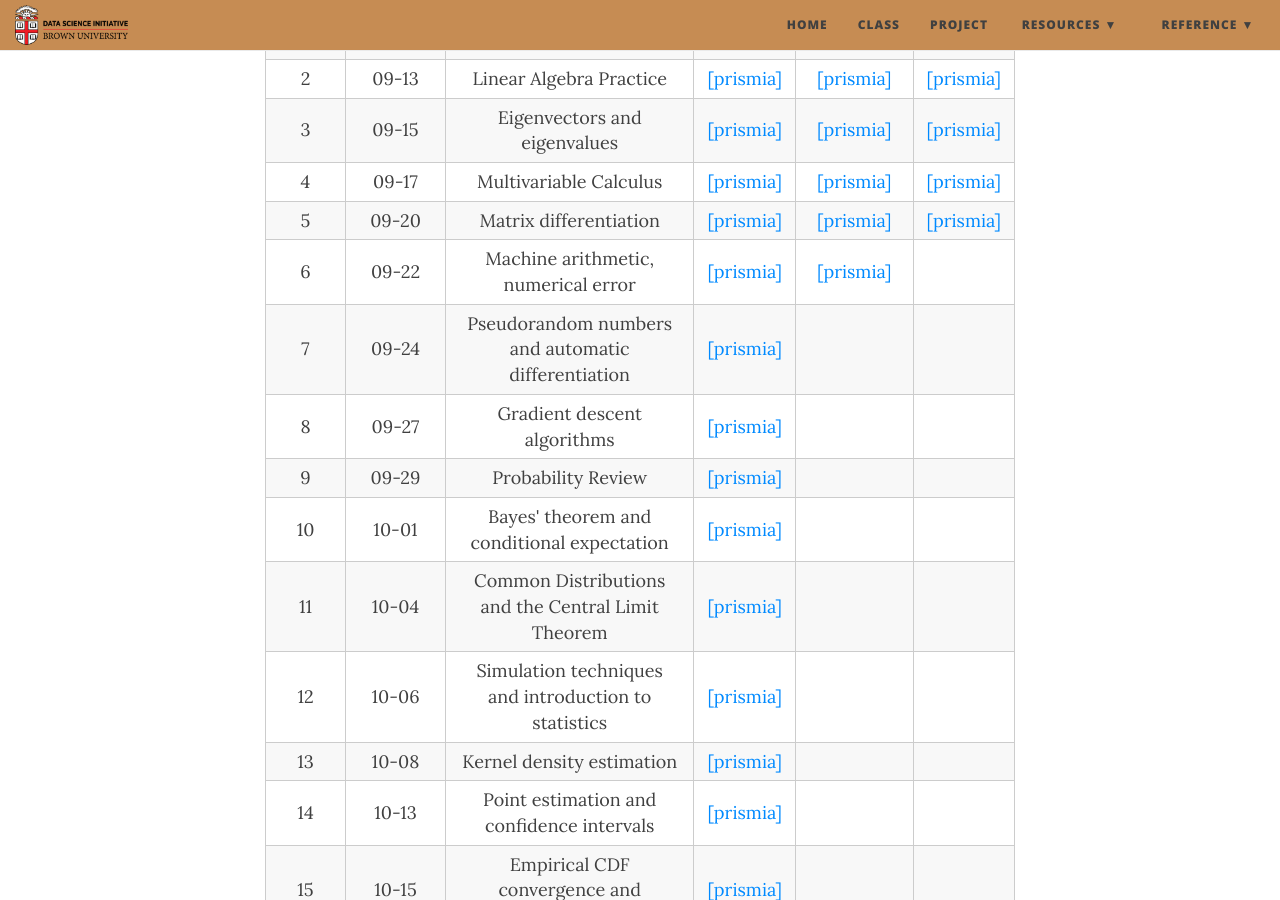
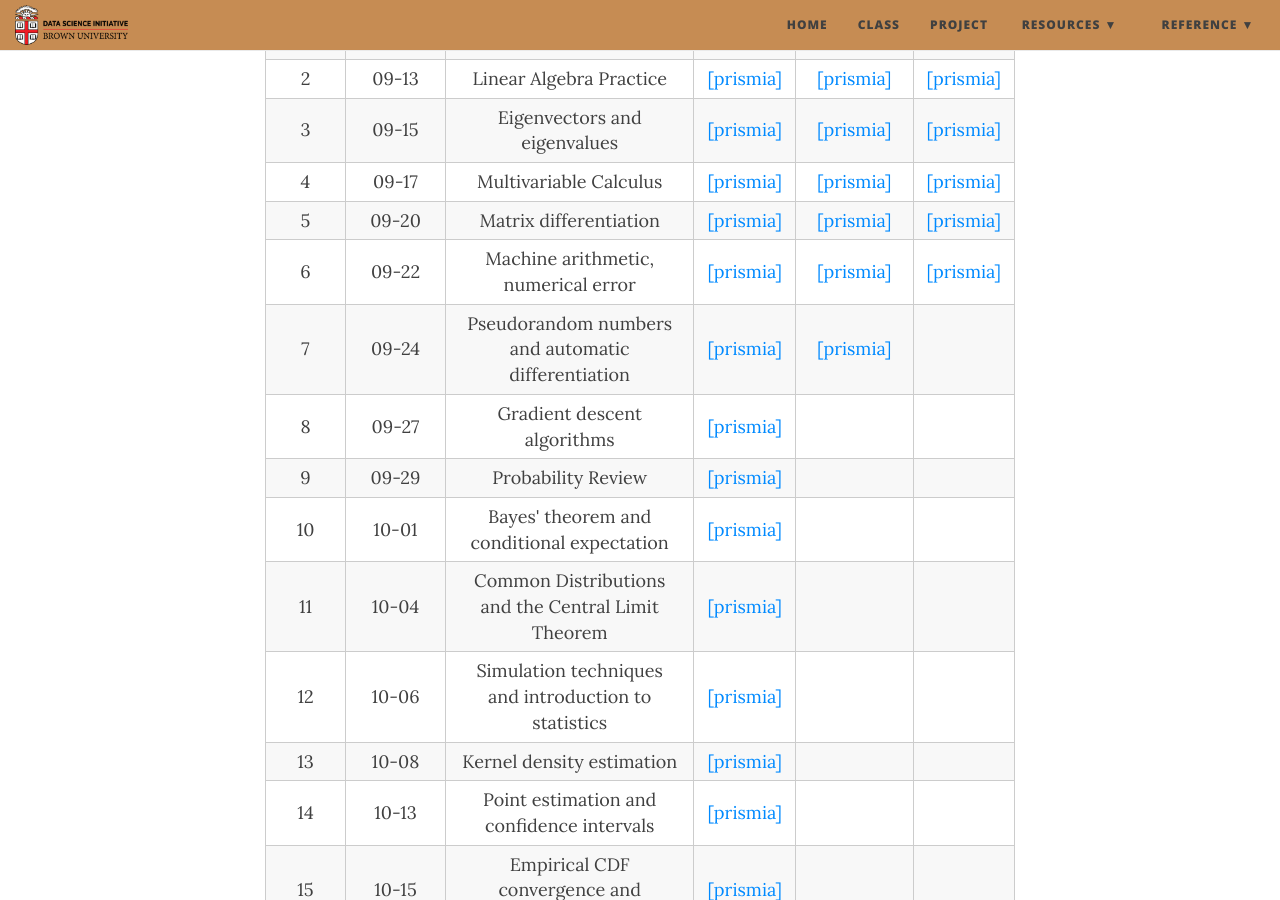
Before and after one commit to data1010/data1010.github.io, a Jekyll site: the page built from class.md, in a window 1280 px wide and 900 px high, scrolled down 309 px. Built offline with Jekyll 4.4.1, drawn with Linux system fonts in a browser that asks for light colours; nearby versions of some CDN libraries.

Commit message:
Update class.md

```diff
--- a/class.md
+++ b/class.md
@@ -69,14 +69,14 @@ title: Notebooks and videos
       <td style="text-align: center">Machine arithmetic, numerical error</td>
       <td style="text-align: center"><a href="https://prismia.chat/shared/numerical-computation/d8178e02-222c-46c1-8682-26fa646553c1">[prismia]</a></td>
       <td style="text-align: center"><a href="https://prismia.chat/shared/YH9S-7YSW">[prismia]</a></td>
-      <td style="text-align: center"></td>
+      <td style="text-align: center"><a href="https://prismia.chat/shared/OY9J-1SUI">[prismia]</a></td>
     </tr>
     <tr>
       <td style="text-align: center">7</td>
       <td style="text-align: center">09-24</td>
       <td style="text-align: center">Pseudorandom numbers and automatic differentiation</td>
       <td style="text-align: center"><a href="https://prismia.chat/shared/numerical-computation/9e5983d8-d006-416f-ad24-e3b49a26d971">[prismia]</a></td>
-      <td style="text-align: center"></td>
+      <td style="text-align: center"><a href="https://prismia.chat/shared/QOAG-RJRS">[prismia]</a></td>
       <td style="text-align: center"></td>
     </tr>
     <tr>
```
